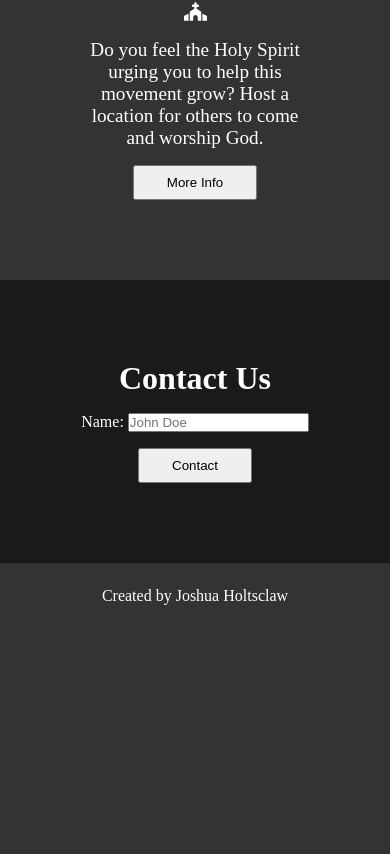
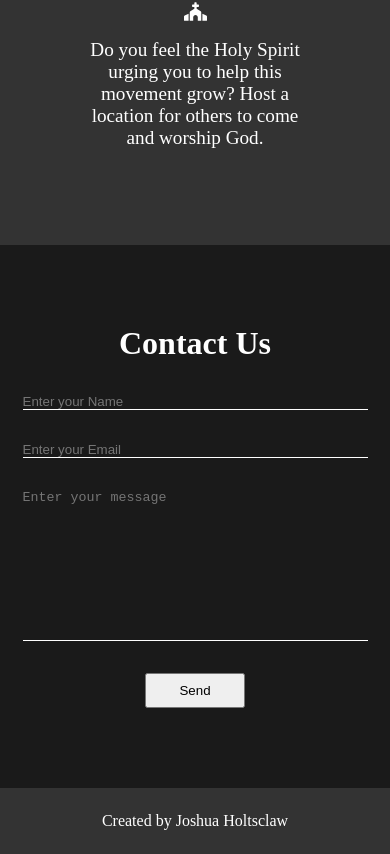
Before and after one commit to Marshnme/revival, a Next.js app: page / in a window 390 px wide. Shown: the part 1152-2006 px from the top of the page. Before the commit the page ends 1781 px from the top, so only its background shows below. Built offline with nearby package versions, Linux system fonts and the light colour scheme.

Commit message:
Contact form styling for mobile complete,will eventually implement react-hook-form

```diff
--- a/components/landingPage/Main.jsx
+++ b/components/landingPage/Main.jsx
@@ -31,19 +31,38 @@ const Main = () => {
 					target="_blank"
 					rel="noreferrer"
 					href="https://en.wikipedia.org/wiki/Christian_revival"
-				>
-					<button>More Info</button>
-				</a>
+				></a>
 			</section>
-			<section>
+			<section className={styles.contactSection}>
 				<h3>Contact Us</h3>
 				<form action="">
-					<label htmlFor="">Name: </label>
-					<input type="text" placeholder="John Doe" />
+					<input
+						required
+						type="text"
+						id="name"
+						placeholder="Enter your Name"
+					/>
+
+					<input
+						required
+						type="email"
+						id="email"
+						placeholder="Enter your Email"
+					/>
+
+					<textarea
+						required
+						maxLength={500}
+						name="message"
+						id="message"
+						cols="30"
+						rows="10"
+						placeholder="Enter your message"
+					></textarea>
+					<a>
+						<button type="submit">Send</button>
+					</a>
 				</form>
-				<a>
-					<button>Contact</button>
-				</a>
 			</section>
 		</main>
 	);
--- a/components/landingPage/main.module.css
+++ b/components/landingPage/main.module.css
@@ -86,3 +86,24 @@
 .landingMain .secondSection {
     background-color: #333333;
 }
+
+.contactSection form {
+    display: flex;
+    flex-flow: column nowrap;
+    min-width: 80%;
+    align-items: center;
+}
+
+.contactSection input,
+.contactSection textarea {
+    margin: 1rem 0rem;
+    color: wheat;
+    background-color: transparent;
+    border: none;
+    border-bottom: 1px solid white;
+    width: 150%;
+}
+
+.contactSection textarea {
+    resize: none;
+}
```
